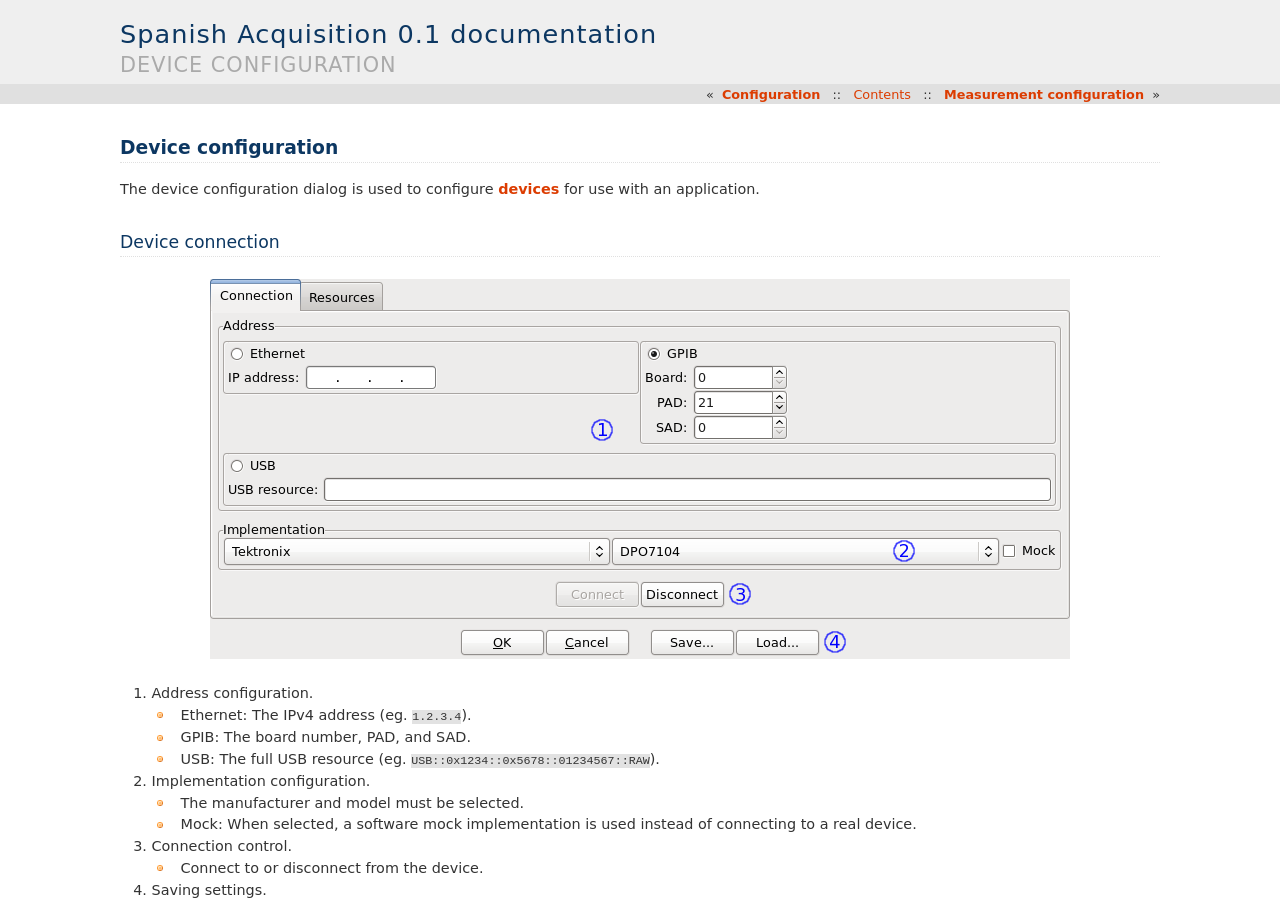
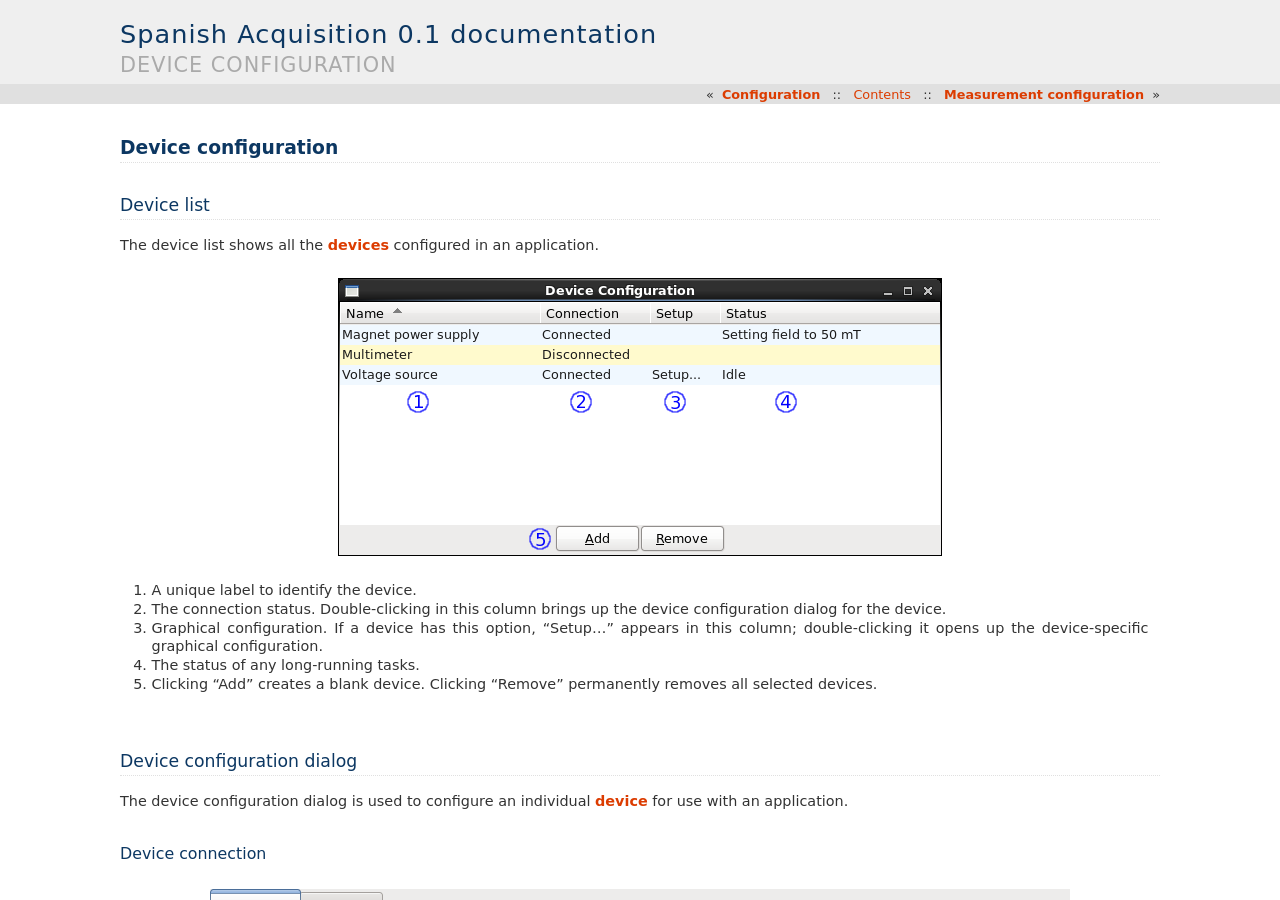
Before and after one commit to 0/SpanishAcquisition, a Sphinx documentation site: the page built from docs/user/gui/config/device_config.rst, in a window 1280 px wide and 900 px high. Built offline with Sphinx 7.4.7, drawn with Linux system fonts in a browser that asks for light colours; pages that are not in the unit, such as notebooks, are missing from menus.

Commit message:
Added user documentation for the device list

```diff
--- a/docs/user/gui/config/device_config.rst
+++ b/docs/user/gui/config/device_config.rst
@@ -2,14 +2,33 @@
 Device configuration
 ####################
 
-The device configuration dialog is used to configure :ref:`devices <general_concepts_devices>` for use with an application.
+Device list
+***********
+
+The device list shows all the :ref:`devices <general_concepts_devices>` configured in an application.
+
+.. figure:: device_config_01.*
+   :alt: Device list.
+
+   ..
+
+   1. A unique label to identify the device.
+   2. The connection status. Double-clicking in this column brings up the device configuration dialog for the device.
+   3. Graphical configuration. If a device has this option, "Setup..." appears in this column; double-clicking it opens up the device-specific graphical configuration.
+   4. The status of any long-running tasks.
+   5. Clicking "Add" creates a blank device. Clicking "Remove" permanently removes all selected devices.
+
+Device configuration dialog
+***************************
+
+The device configuration dialog is used to configure an individual :ref:`device <general_concepts_devices>` for use with an application.
 
 .. _device_config_connection:
 
 Device connection
-*****************
+=================
 
-.. figure:: device_config_01.*
+.. figure:: device_config_02.*
    :alt: Device configuration.
 
    ..
--- a/docs/user/gui/config/variable_config.rst
+++ b/docs/user/gui/config/variable_config.rst
@@ -28,7 +28,7 @@ The variable configuration panel is used to set up :ref:`output variables <gener
    8. The const value of a variable is that which it is assumed to take on at rest. The value does nothing on its own, but is used in conjunction with other settings and actions.
 
       The units associated with a variable apply to the const value as well.
-   9. Clicking "Add" creates a blank variables. Clicking "Remove" permanently removes all selected variables.
+   9. Clicking "Add" creates a blank variable. Clicking "Remove" permanently removes all selected variables.
    10. The variable settings can be saved to and loaded from the disk. All the configured variables (both enabled and not) are saved at the same time, and existing variables are overwritten by any loaded variables.
 
 To select a variable, click on its row. To select multiple variables, hold down the "ctrl" key while clicking. When several variables are selected, some actions (such as clicking "Remove" or pressing the space bar) act on all of them.
```
Also changed, not shown: other parts of docs/user/gui/config/device_config.rst (+2 -2 lines), docs/user/gui/config/device_config_01.png, docs/user/gui/config/device_config_02.png, docs/user/gui/config/device_config_03.png (added), 3 other files.
